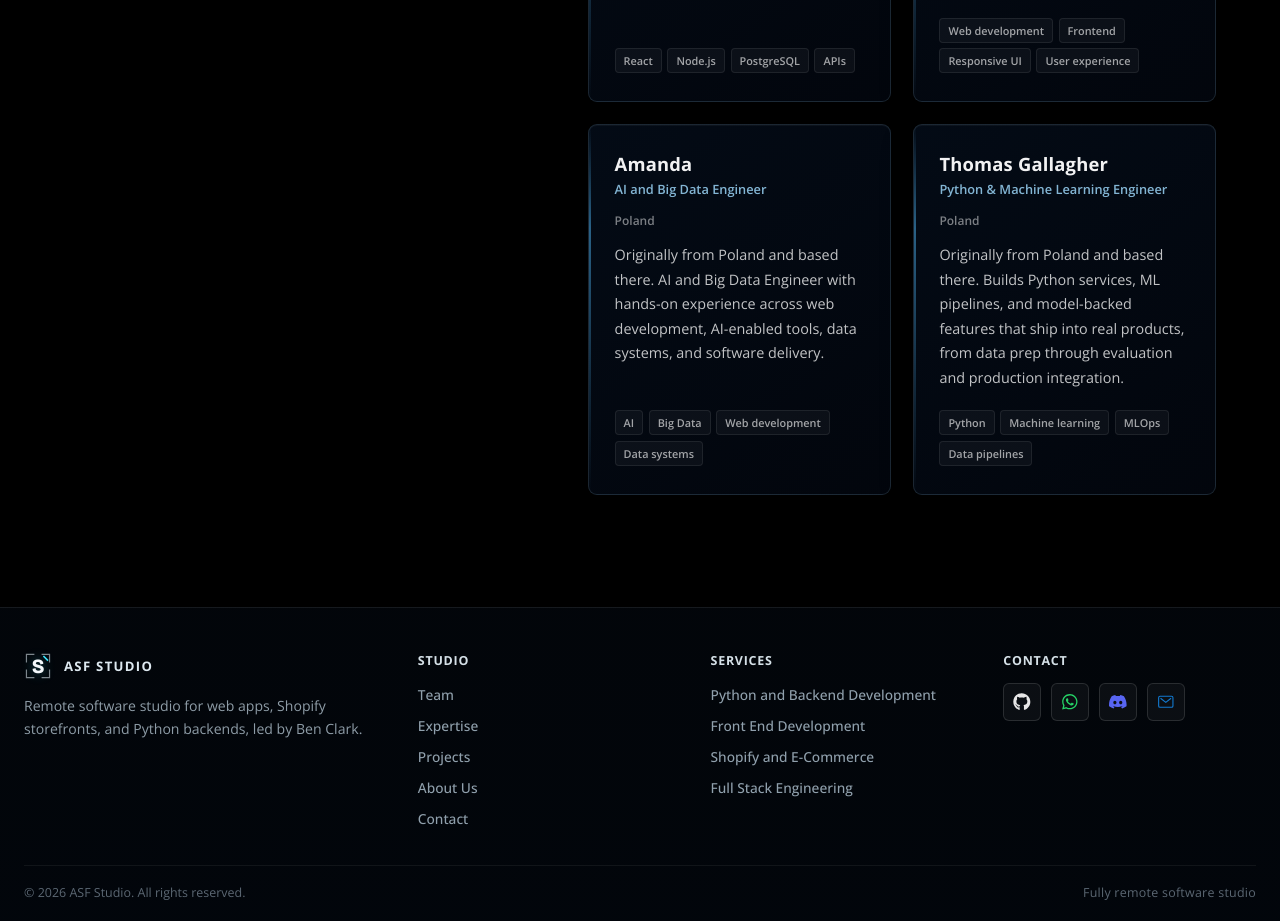
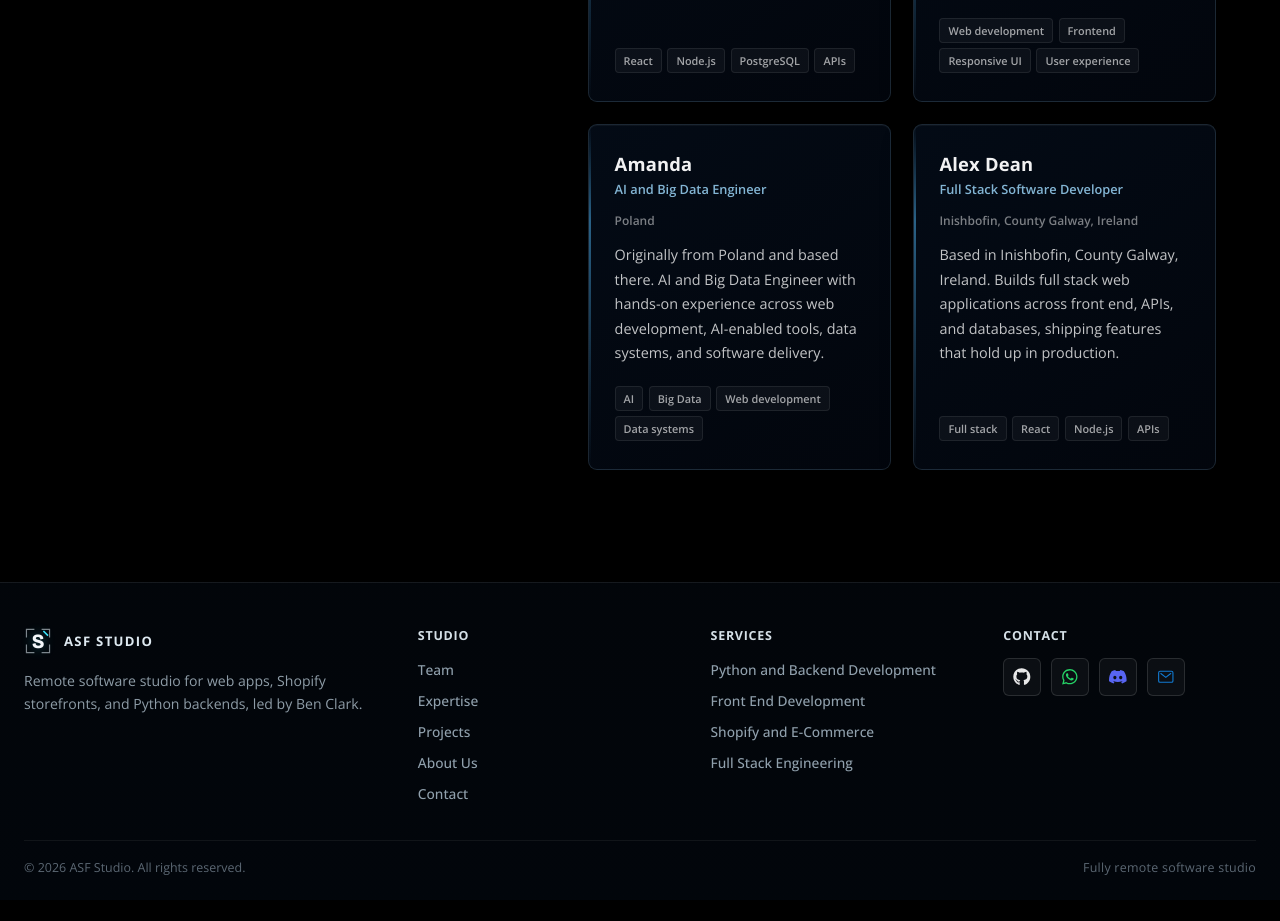
Before and after one commit to clarkk1026/ASF-portfolio, a React (Vite) app: page /team in a window 1280 px wide. Shown: the part 840-1761 px from the top of the page. After the commit the page ends 1740 px from the top, so only its background shows below. Built offline with nearby package versions, Linux system fonts and the light colour scheme.

Commit message:
Update team member details: Replace Thomas Gallagher with Alex Dean in the portfolio data, including role, location, and summary. Adjust AI bot responses to reflect the new team member and ensure consistency in team references.

```diff
--- a/src/data/portfolio.ts
+++ b/src/data/portfolio.ts
@@ -169,13 +169,13 @@ export const teamMembers: TeamMember[] = [
 		focus: ['AI', 'Big Data', 'Web development', 'Data systems'],
 	},
 	{
-		id: 'thomas-gallagher',
-		name: 'Thomas Gallagher',
-		role: 'Python & Machine Learning Engineer',
-		location: 'Poland',
+		id: 'alex-dean',
+		name: 'Alex Dean',
+		role: 'Full Stack Software Developer',
+		location: 'Inishbofin, County Galway, Ireland',
 		summary:
-			'Originally from Poland and based there. Builds Python services, ML pipelines, and model-backed features that ship into real products, from data prep through evaluation and production integration.',
-		focus: ['Python', 'Machine learning', 'MLOps', 'Data pipelines'],
+			'Based in Inishbofin, County Galway, Ireland. Builds full stack web applications across front end, APIs, and databases, shipping features that hold up in production.',
+		focus: ['Full stack', 'React', 'Node.js', 'APIs'],
 	},
 ];
 
@@ -490,7 +490,7 @@ export const about = {
 	},
 	intro: [
 		'ASF started when Ben Clark began taking on client work with a small group of developers he trusted, building on years of software engineering in Newcastle, Australia, from 4Tel and Anditi through Mudbath Digital. As CTO, he stays close to architecture, delivery, and clients while the studio remains fully remote and tightly staffed.',
-		'We take on a limited number of projects at a time. Ben still writes code, reviews architecture, and talks to clients directly. The rest of the team owns their areas: Luca on front-end, Shopify, and client partnerships, Yuki on full stack features, Le Wei on web development, Amanda on AI and big data systems, and Thomas on Python and machine learning.',
+		'We take on a limited number of projects at a time. Ben still writes code, reviews architecture, and talks to clients directly. The rest of the team owns their areas: Luca on front-end, Shopify, and client partnerships, Yuki on full stack features, Le Wei on web development, Amanda on AI and big data systems, and Alex on full stack development.',
 	],
 };
 
@@ -573,7 +573,7 @@ export const experience = {
 					bullets: [
 						'Ben Clark leads ASF as CTO, delivering client software with a small, trusted team.',
 						'Core focus: full stack web apps, Shopify commerce, Python backends, and ML integrations.',
-						'Current team: Ben, Luca Frei, Yuki Mory, Le Wei, Amanda, and Thomas Gallagher.',
+						'Current team: Ben, Luca Frei, Yuki Mory, Le Wei, Amanda, and Alex Dean.',
 					],
 				},
 				{
--- a/src/lib/ai-bot-responses.ts
+++ b/src/lib/ai-bot-responses.ts
@@ -262,15 +262,15 @@ const BEN_RELATED_TERMS = [
 ];
 
 const isTeamMemberQuestion = (q: string, tokens: string[]) => {
-	if (matches(q, [/yuki|mory|luca|frei|amanda|le wei|thomas|gallagher/])) return true;
-	if (hasWord(tokens, ['yuki', 'mory', 'luca', 'frei', 'amanda', 'wei', 'thomas', 'gallagher'])) {
+	if (matches(q, [/yuki|mory|luca|frei|amanda|le wei|alex dean|alex/])) return true;
+	if (hasWord(tokens, ['yuki', 'mory', 'luca', 'frei', 'amanda', 'wei', 'alex', 'dean'])) {
 		return true;
 	}
 	if (
 		matches(q, [
-			/who (is|are) (yuki|luca|amanda|le wei|thomas)/,
-			/tell me about (yuki|luca|amanda|le wei|thomas|the team)/,
-			/about (yuki|luca|amanda|le wei|thomas)/,
+			/who (is|are) (yuki|luca|amanda|le wei|alex)/,
+			/tell me about (yuki|luca|amanda|le wei|alex|the team)/,
+			/about (yuki|luca|amanda|le wei|alex)/,
 		])
 	) {
 		return true;
@@ -289,9 +289,9 @@ const isTeamMemberQuestion = (q: string, tokens: string[]) => {
 
 const teamMemberDeflect = (ctx: BotContext): BotReply => ({
 	text: pick([
-		`Good question. The **Team** section has short profiles for Yuki, Luca, Le Wei, Amanda, and Thomas.\n\nI'm here for **Ben Clark** specifically. Ask about his experience, technical background, or contact details.\n\n[[mood:calm]]`,
+		`Good question. The **Team** section has short profiles for Yuki, Luca, Le Wei, Amanda, and Alex.\n\nI'm here for **Ben Clark** specifically. Ask about his experience, technical background, or contact details.\n\n[[mood:calm]]`,
 		`Team bios are on the site under **Our Team**. I focus on Ben since he leads ASF and handles client enquiries.\n\n[[mood:warm]]`,
-		`ASF has five people working remotely. I don't go deep on other members here, but the Team section does. Happy to talk about Ben's work.\n\n[[mood:thoughtful]]`,
+		`ASF has six people working remotely. I don't go deep on other members here, but the Team section does. Happy to talk about Ben's work.\n\n[[mood:thoughtful]]`,
 	]),
 	intent: 'team_deflect',
 	userName: ctx.userName,
```
